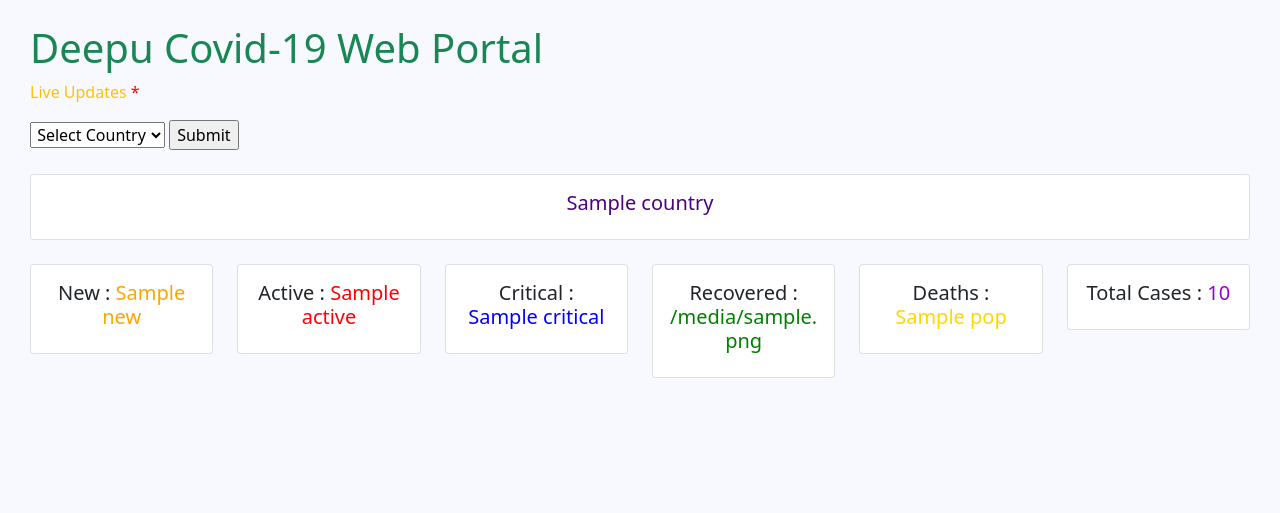
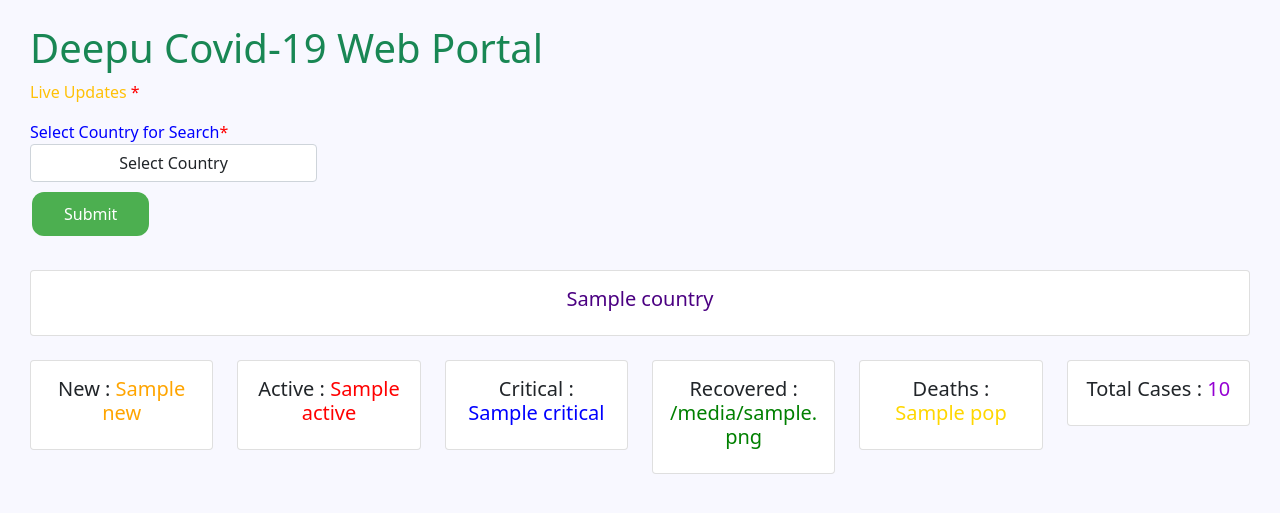
Before and after one commit to deepur99/Covid-19, a Django app: template deepu/templates/Deepu.html in a window 1280 px wide. Shown: the part 54-567 px from the top of the page. Run offline with Django 3.2, Linux system fonts and the light colour scheme; the template is opened without the code that fills it: most values are stand-ins (such as "Sample title", 1, 10 or a date in 2020).

Commit message:
resolve design issues

```diff
--- a/deepu/templates/Deepu.html
+++ b/deepu/templates/Deepu.html
@@ -11,6 +11,18 @@
     <link href="https://cdn.jsdelivr.net/npm/bootstrap@5.0.2/dist/css/bootstrap.min.css" rel="stylesheet" integrity="sha384-EVSTQN3/azprG1Anm3QDgpJLIm9Nao0Yz1ztcQTwFspd3yD65VohhpuuCOmLASjC" crossorigin="anonymous">
 
     <title>Deepu Covid-19 Website</title>
+    <style>
+input[type=submit] {
+  background-color: #4CAF50;
+  border: none;
+  color: white;
+  padding: 10px 32px;
+  text-decoration: none;
+  margin: 10px 2px;
+  cursor: pointer;
+}
+input {border-radius: 12px;}
+</style>
   </head>
   <body style="background-color: ghostwhite; padding: 30px" >
     <nav class="navbar fixed-top navbar-dark bg-dark" >
@@ -36,13 +48,20 @@
     <p class="text-warning ">Live Updates <span style="color: red;">*</span> </p>
     <form method="post" action="">
       {% csrf_token %}
-      <select class="text-center" name="selectedcountry">
+      <label class="control-label " style="color: blue;">Select Country for Search<span style="color: red;">*</span> </label>
+<div class="row">
+<div class=" col-sm-3 controls search-drop-list">
+      <select class="text-center form-control" name="selectedcountry">
         <option>Select Country</option>
         {% for mylists in mylist %}
         <option>{{ mylists }}</option>
         {% endfor %}
       </select>
-      <input type="submit" name="">
+   <div class="col-sm-2">
+    <input type="submit" name="">
+   </div>
+</div>
+</div>
     </form>
     <br>
 <div class="card text-center">
```
